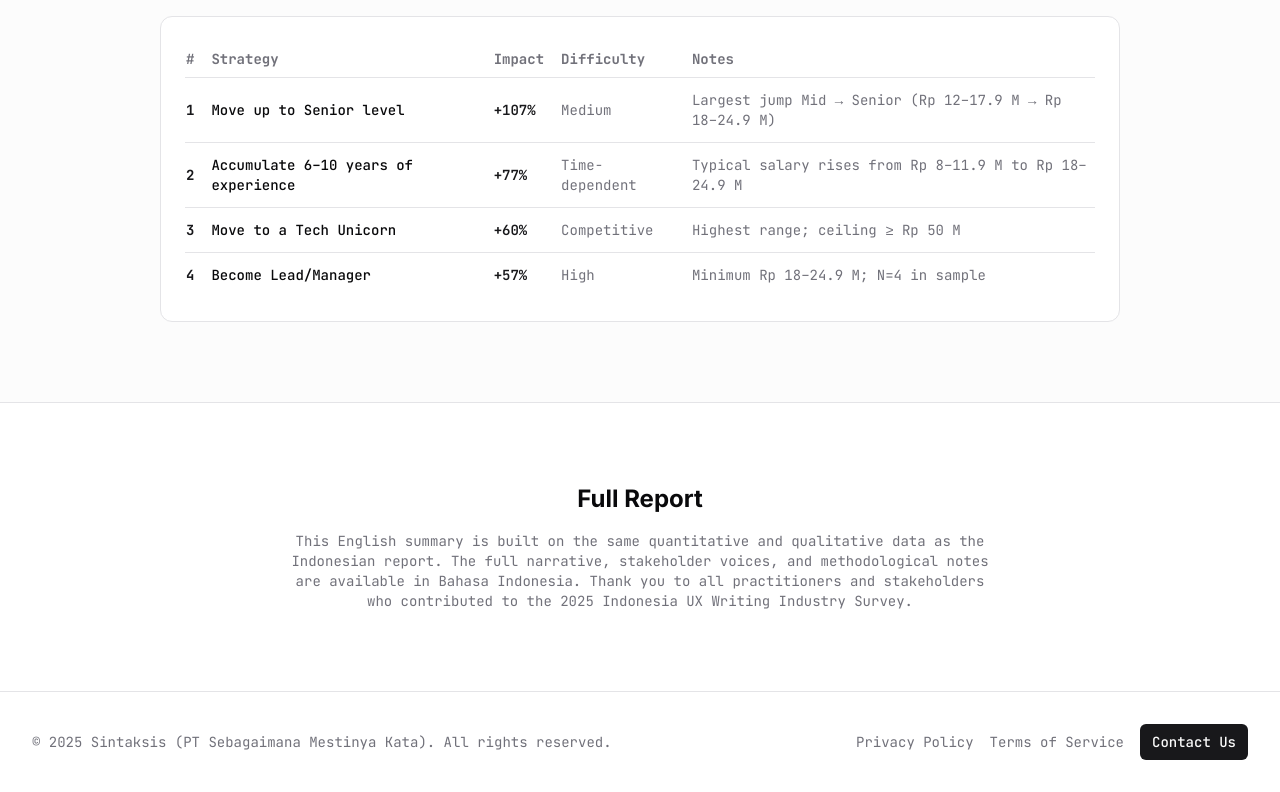
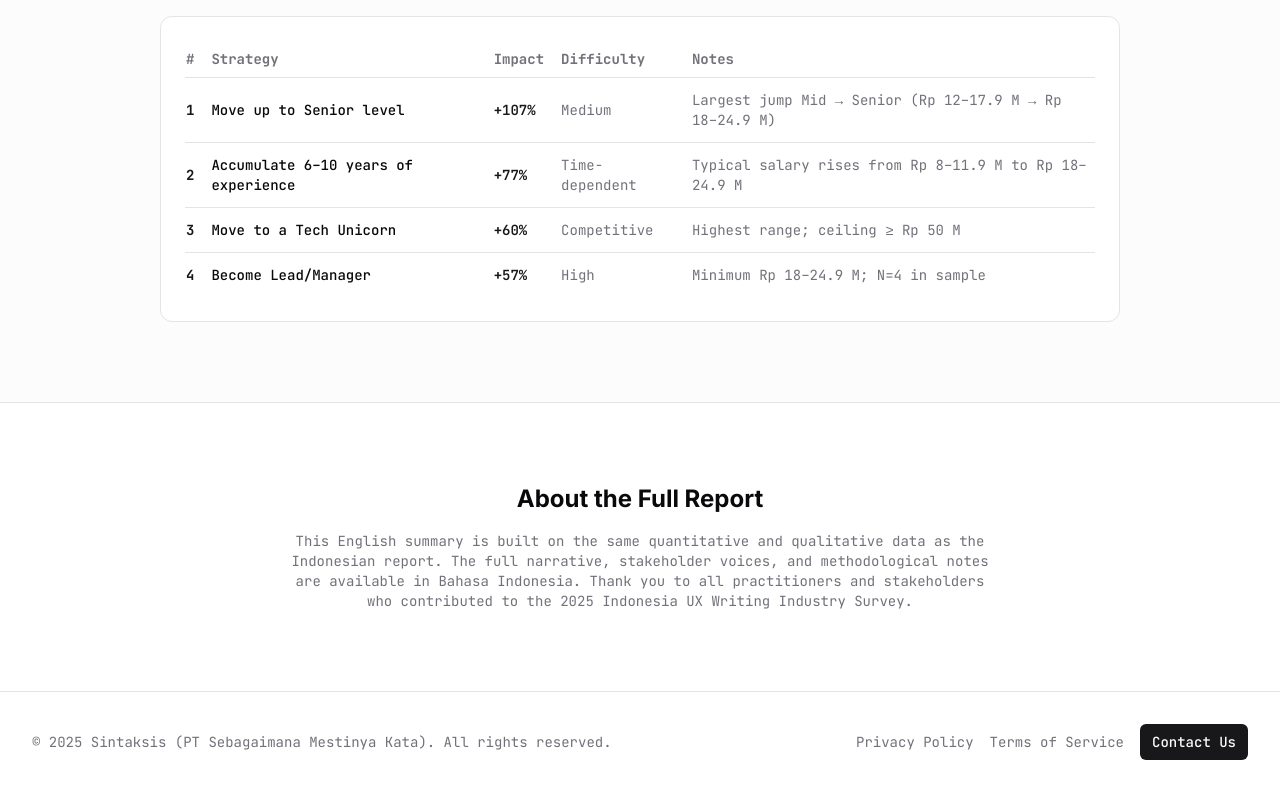
Before and after one commit to orepras/sintaksis-vite, a React (Vite) app: page /indonesia-ux-writing-survey-eng in a window 1280 px wide. Shown: the part 8945-9737 px from the top of the page. Built offline with nearby package versions, Linux system fonts and the light colour scheme.

Commit message:
adding a disclaimer at the end of the survey results

```diff
--- a/src/pages/IndonesiaUxWritingSurveyPage.tsx
+++ b/src/pages/IndonesiaUxWritingSurveyPage.tsx
@@ -1229,7 +1229,7 @@ export default function IndonesiaUxWritingSurveyPage() {
             {/* Closing — no bounce to Resources */}
             <section className="py-16 md:py-20">
               <div className="container max-w-3xl text-center">
-                <h2 className="text-2xl font-bold font-sans mb-4">Laporan Lengkap</h2>
+                <h2 className="text-2xl font-bold font-sans mb-4">Tentang Laporan Ini</h2>
                 <p className="text-muted-foreground font-mono text-sm">
                   Semua temuan kuantitatif, kualitatif, rekomendasi, dan metodologi riset Industri UX Writing Indonesia 2025 terwujud atas kontribusi praktisi dan stakeholder. Terima kasih atas partisipasi dan dukungannya untuk menjawab kekosongan data tentang UX Writing di Indonesia.
                 </p>
--- a/src/pages/IndonesiaUxWritingSurveyPageEng.tsx
+++ b/src/pages/IndonesiaUxWritingSurveyPageEng.tsx
@@ -913,7 +913,7 @@ export default function IndonesiaUxWritingSurveyPageEng() {
             {/* Closing */}
             <section className="py-16 md:py-20">
               <div className="container max-w-3xl text-center">
-                <h2 className="text-2xl font-bold font-sans mb-4">Full Report</h2>
+                <h2 className="text-2xl font-bold font-sans mb-4">About the Full Report</h2>
                 <p className="text-muted-foreground font-mono text-sm">
                   This English summary is built on the same quantitative and qualitative data as the Indonesian report.
                   The full narrative, stakeholder voices, and methodological notes are available in Bahasa Indonesia.
```
